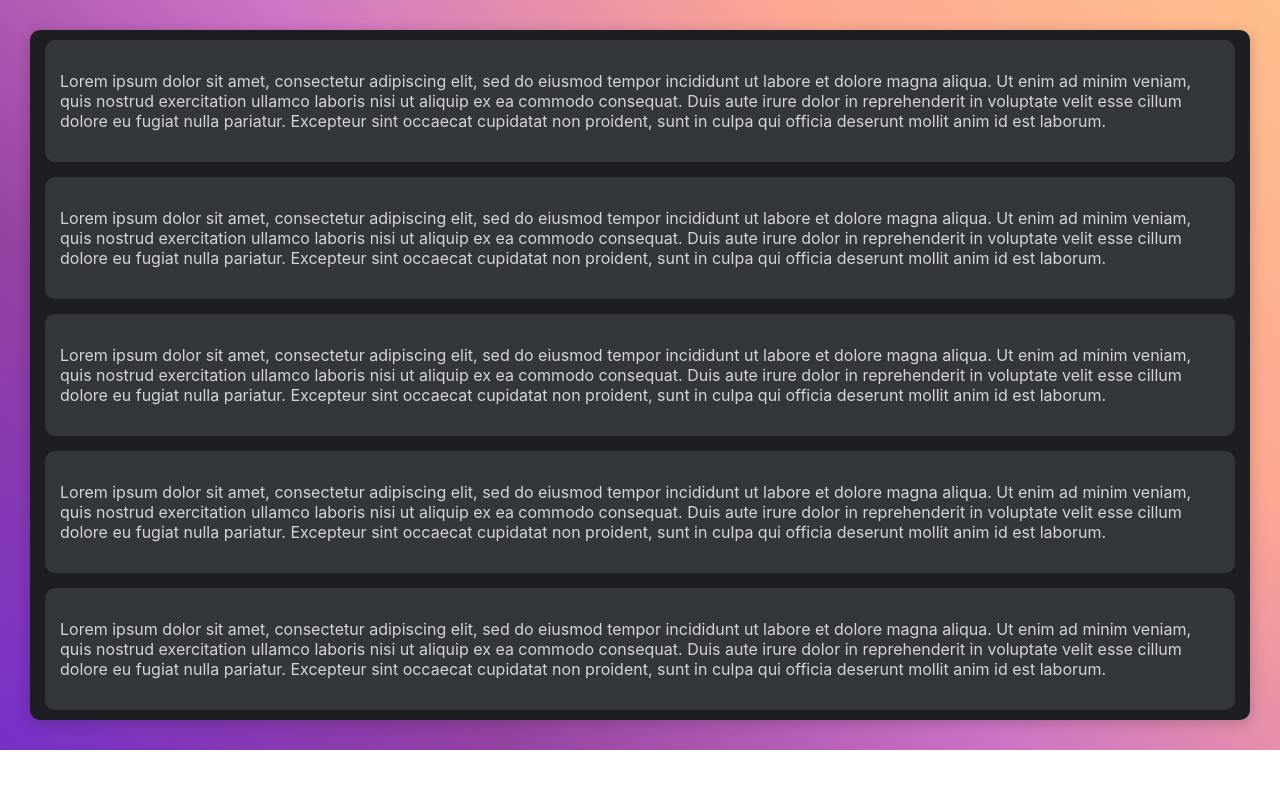
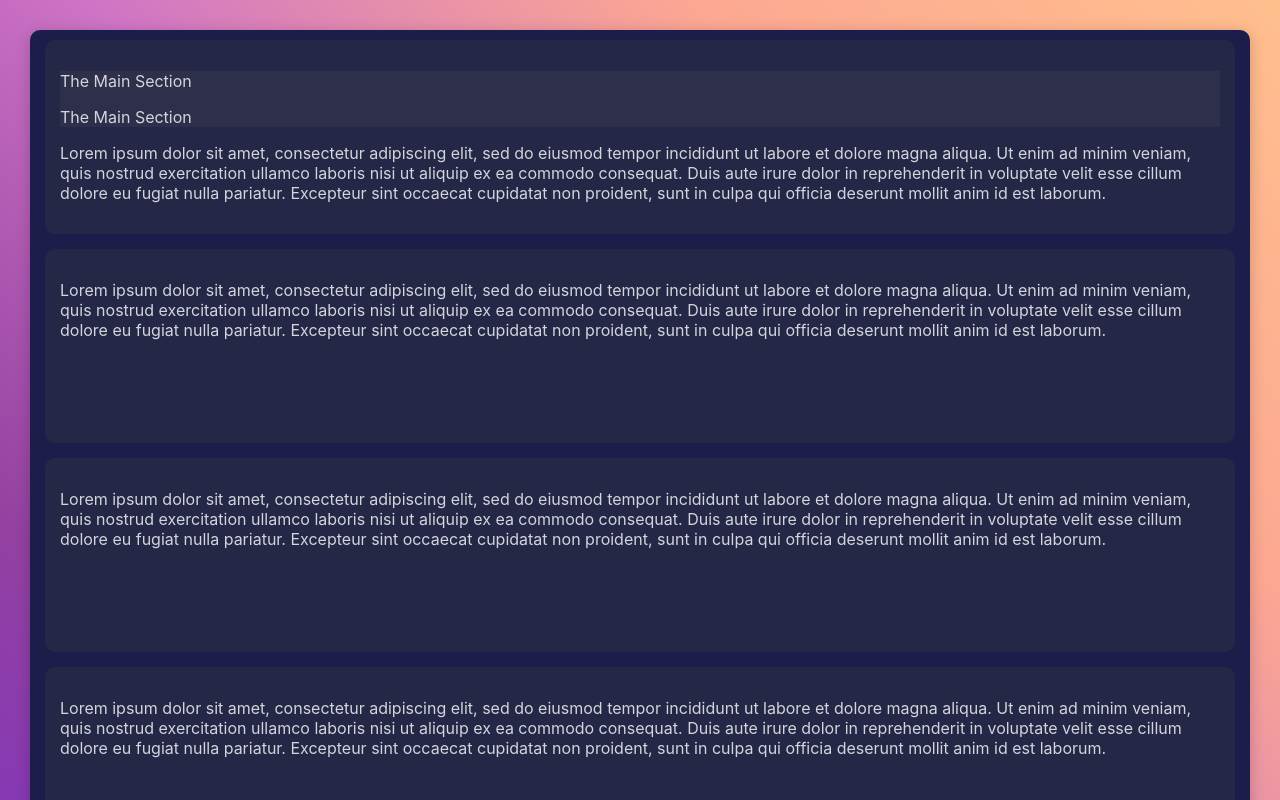
Before and after one commit to tywi6665/M3, a React (Create React App) app: page / in a window 1280 px wide. Shown: the top 800 px of the page. Built offline with nearby package versions, Linux system fonts and the light colour scheme.

Commit message:
consolidated banner component with container

```diff
--- a/src/App.js
+++ b/src/App.js
@@ -9,6 +9,8 @@ function App() {
       <MasterContainer>
         <Container
           number="1"
+          header="The Main Section"
+          subHeader="The Main Section"
         >
           <p>Lorem ipsum dolor sit amet, consectetur adipiscing elit, sed do eiusmod tempor incididunt ut labore et dolore magna aliqua. Ut enim ad minim veniam, quis nostrud exercitation ullamco laboris nisi ut aliquip ex ea commodo consequat. Duis aute irure dolor in reprehenderit in voluptate velit esse cillum dolore eu fugiat nulla pariatur. Excepteur sint occaecat cupidatat non proident, sunt in culpa qui officia deserunt mollit anim id est laborum.</p>
         </Container>
--- a/src/App.scss
+++ b/src/App.scss
@@ -4,7 +4,7 @@
     padding: 15px;
 
     .master-container {
-        background: #1d1e22;
+        background: rgb(28,29,75);
         margin: 15px;
         padding: 10px 15px;
         border-radius: 10px;
@@ -16,7 +16,7 @@
         box-shadow: 0px 3px 15px rgba(0,0,0,0.2);
 
         .container {
-            background: #33363b ;
+            background: rgb(36,39,70);
             padding: 15px;
             border-radius: 10px;
         }
@@ -28,7 +28,7 @@
         .section-5 { grid-area: 5 / 1 / 6 / 2; }
 
         .banner {
-            background: #313340;
+            background: rgb(46,48,75);
         }
     }
 
--- a/src/Components/Container.js
+++ b/src/Components/Container.js
@@ -1,8 +1,12 @@
 import React from "react";
 
-const Container = ({ number, children }) => {
+const Container = ({ number, header, subHeader, children }) => {
     return (
         <div className={`container section-${number}`}>
+            <div className="banner">
+                <p className="header">{header}</p>
+                <p className="sub-header">{subHeader}</p>
+            </div>
             {children}
         </div>
     );
```
Also changed, not shown: src/Components/Banner.js (deleted, +0 -12 lines).
